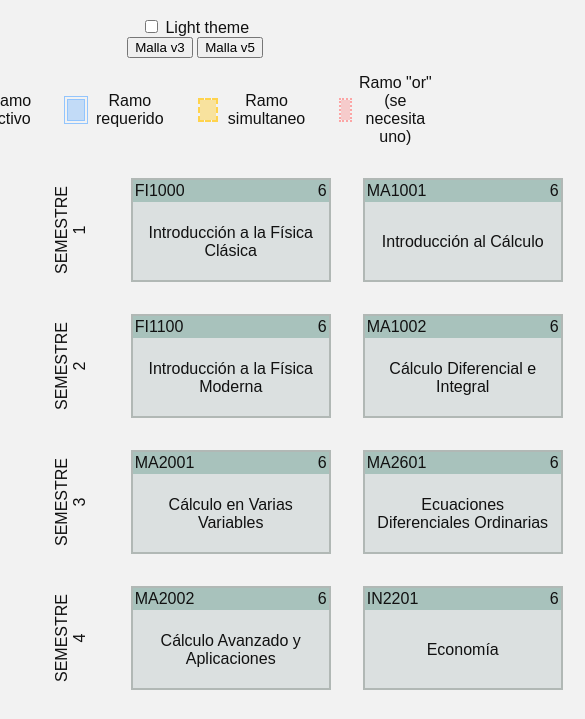
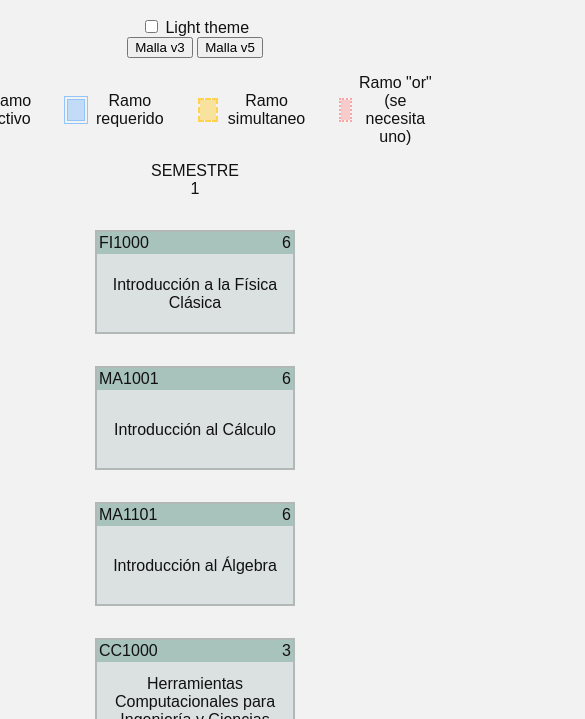
Before and after one commit to SebaaAguilera/malla-dcc-vanilla, a website: page index.html in a window 390 px wide. Shown: the part 59-778 px from the top of the page, 585 px wide, since content can reach past the window. Drawn offline with Linux system fonts and the light colour scheme.

Commit message:
wip: responsive malla

```diff
--- a/index.html
+++ b/index.html
@@ -3,6 +3,7 @@
   <head>
     <title>Malla DCC</title>
     <meta charset="UTF-8">
+    <meta name="viewport" content="width=device-width, initial-scale=1.0">
   </head>
   <link rel="stylesheet" href="./public/styles.css">
   <!-- No me gusta tener que importar la data así :c -->
--- a/public/script.js
+++ b/public/script.js
@@ -62,7 +62,7 @@ const createSubject = (subject) => {
 
   // Subject
   const subjectDiv =
-    createElement('div', {id: subject.code, class: 'subject'}, bar, title);
+    createElement('div', { id: subject.code, class: 'subject' }, bar, title);
 
   subjectDiv.onmouseover = () => {
     subjectDiv.classList.add('subject-hover');
@@ -110,7 +110,9 @@ const createSemester = (number, subjects) => {
     },
       paragraph,
     ),
-  ...subjects.map((subject) => createSubject(subject)),
+    createElement('div',{
+      class: 'semester-subjects',
+    },...subjects.map((subject) => createSubject(subject)))
   );
 };
 
@@ -119,7 +121,7 @@ const mount = (mallaKey) => {
   canvas.innerHTML = '';
 
   let malla = (mallaKey === 'mallav5') ? mallav5 : mallav3;
-  malla.semesters.map(({number, subjects}) => {
+  malla.semesters.map(({ number, subjects }) => {
     canvas.appendChild(createSemester(number, subjects));
   });
 
--- a/public/styles.css
+++ b/public/styles.css
@@ -62,8 +62,6 @@ header{
 }
 
 .semester {
-  margin-top: 2rem;
-  margin-bottom: 2rem;
   display: flex;
   flex-direction: row;
   align-items: center;
@@ -71,14 +69,33 @@ header{
 
 .semester-title {
   text-align: center;
+  justify-content: center;
   transform: rotate(270deg);
+}
+
+@media (max-width: 900px) {
+  .semester {
+    display: block;
+  }
+  .semester-title {
+    transform: rotate(0deg);
+  }
+}
+
+.semester-subjects {
+  display: flex;
+  margin: auto;
+  flex-direction: row;
+  flex-wrap: wrap;
+  align-items: center;
+  justify-content: center;
 }
 
 .subject {
   min-width: 200px;
   max-width: 200px;
   height: 6.5rem;
-  margin-inline: 1rem;
+  margin: 1rem;
   text-align: center;
   box-sizing: border-box;
   background-color: var(--subject-color);
```
Lines whose indentation alone changed are shown as unchanged.
